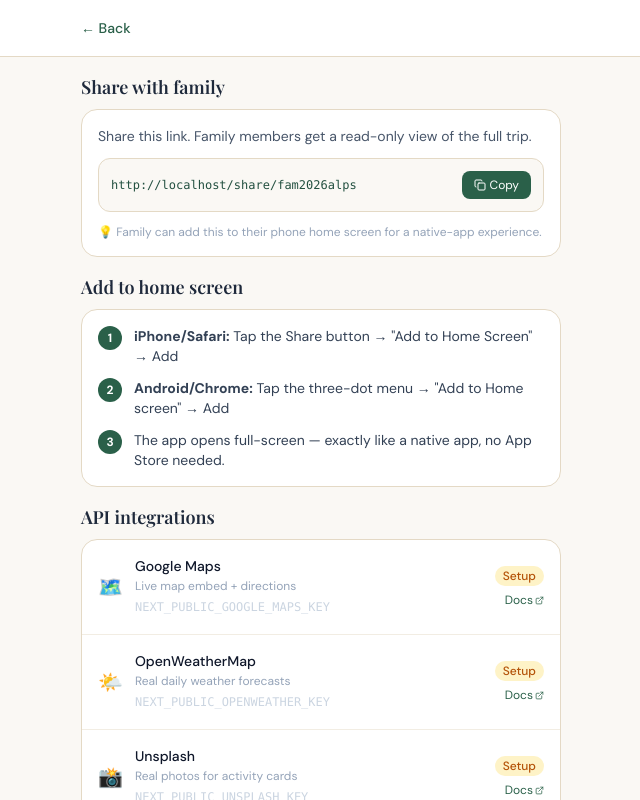
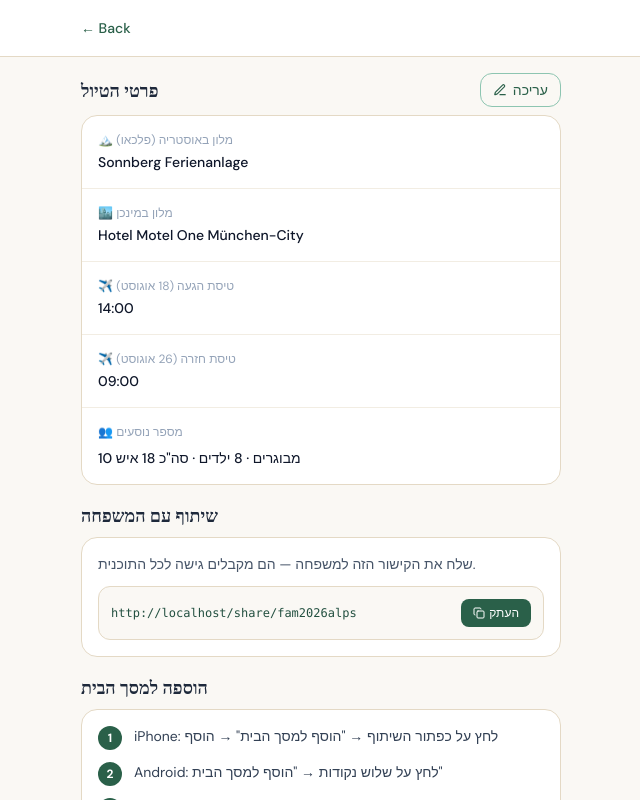
Before and after one commit to tomerbechavod/wanderfam, a Next.js app: page /trip/alps-bavaria-2026/settings in a window 1280 px wide. Shown: the top 800 px of the page, without its empty margins (319-959 px from the left). Built offline with nearby package versions, Linux system fonts and the light colour scheme; a web font is replaced by a local one.

Commit message:
Update page.tsx

```diff
--- a/src/app/trip/[slug]/settings/page.tsx
+++ b/src/app/trip/[slug]/settings/page.tsx
@@ -1,122 +1,266 @@
 'use client'
 
-import { useState } from 'react'
-import { Check, Copy, ExternalLink } from 'lucide-react'
+import { useState, useEffect } from 'react'
+import { Check, Copy, ExternalLink, Save, Edit3, X } from 'lucide-react'
 import TopBar from '@/components/layout/TopBar'
 
-interface Props {
-  params: { slug: string }
+interface TripSettings {
+  hotel_flachau: string
+  hotel_munich: string
+  arrival_time: string
+  departure_time: string
+  flight_arrival: string
+  flight_departure: string
+  adults: number
+  children: number
 }
 
-const API_INTEGRATIONS = [
-  {
-    icon: '🗺️',
-    name: 'Google Maps',
-    key: 'NEXT_PUBLIC_GOOGLE_MAPS_KEY',
-    desc: 'Live map embed + directions',
-    docs: 'https://developers.google.com/maps',
-  },
-  {
-    icon: '🌤️',
-    name: 'OpenWeatherMap',
-    key: 'NEXT_PUBLIC_OPENWEATHER_KEY',
-    desc: 'Real daily weather forecasts',
-    docs: 'https://openweathermap.org/api',
-  },
-  {
-    icon: '📸',
-    name: 'Unsplash',
-    key: 'NEXT_PUBLIC_UNSPLASH_KEY',
-    desc: 'Real photos for activity cards',
-    docs: 'https://unsplash.com/developers',
-  },
-  {
-    icon: '🔍',
-    name: 'Supabase',
-    key: 'NEXT_PUBLIC_SUPABASE_URL',
-    desc: 'Database + auth + storage',
-    docs: 'https://supabase.com',
-  },
-]
+const DEFAULT_SETTINGS: TripSettings = {
+  hotel_flachau: 'Sonnberg Ferienanlage',
+  hotel_munich: 'Hotel Motel One München-City',
+  arrival_time: '14:00',
+  departure_time: '09:00',
+  flight_arrival: 'TBD',
+  flight_departure: 'TBD',
+  adults: 10,
+  children: 8,
+}
 
-export default function SettingsPage({ params }: Props) {
-  const slug = params.slug
+export default function SettingsPage({ params }: { params: { slug: string } }) {
+  const [settings, setSettings] = useState<TripSettings>(DEFAULT_SETTINGS)
+  const [editing, setEditing] = useState(false)
+  const [draft, setDraft] = useState<TripSettings>(DEFAULT_SETTINGS)
   const [copied, setCopied] = useState(false)
+  const [saved, setSaved] = useState(false)
 
-  const shareUrl =
-    typeof window !== 'undefined'
-      ? `${window.location.origin}/share/fam2026alps`
-      : `https://wanderfam.vercel.app/share/fam2026alps`
+  useEffect(() => {
+    const stored = localStorage.getItem('wanderfam-settings')
+    if (stored) {
+      const parsed = JSON.parse(stored)
+      setSettings(parsed)
+      setDraft(parsed)
+    }
+  }, [])
+
+  const shareUrl = typeof window !== 'undefined'
+    ? `${window.location.origin}/share/fam2026alps`
+    : 'https://wanderfam.vercel.app/share/fam2026alps'
 
   const copy = async () => {
-    try {
-      await navigator.clipboard.writeText(shareUrl)
-    } catch {}
+    try { await navigator.clipboard.writeText(shareUrl) } catch {}
     setCopied(true)
     setTimeout(() => setCopied(false), 2000)
   }
 
+  const save = () => {
+    setSettings(draft)
+    localStorage.setItem('wanderfam-settings', JSON.stringify(draft))
+    setEditing(false)
+    setSaved(true)
+    setTimeout(() => setSaved(false), 2000)
+  }
+
+  const cancel = () => {
+    setDraft(settings)
+    setEditing(false)
+  }
+
   return (
     <div className="min-h-screen bg-sand-50">
-      <TopBar tripSlug={slug} showBack backHref={`/trip/${slug}`} title="Settings" />
+      <TopBar tripSlug={params.slug} showBack backHref={`/trip/${params.slug}`} title="הגדרות הטיול" />
       <main className="max-w-lg mx-auto pb-24 px-4 pt-4 space-y-4">
+
+        {/* Trip Details Edit */}
+        <div>
+          <div className="flex items-center justify-between mb-2">
+            <h2 className="font-serif text-lg font-semibold text-slate-800">פרטי הטיול</h2>
+            {!editing ? (
+              <button
+                onClick={() => setEditing(true)}
+                className="flex items-center gap-1.5 text-sm text-forest-600 border border-forest-300 px-3 py-1.5 rounded-xl"
+              >
+                <Edit3 size={14} /> עריכה
+              </button>
+            ) : (
+              <div className="flex gap-2">
+                <button
+                  onClick={save}
+                  className="flex items-center gap-1.5 text-sm bg-forest-600 text-white px-3 py-1.5 rounded-xl"
+                >
+                  <Save size={14} /> שמור
+                </button>
+                <button
+                  onClick={cancel}
+                  className="flex items-center gap-1.5 text-sm bg-slate-100 text-slate-600 px-3 py-1.5 rounded-xl"
+                >
+                  <X size={14} /> ביטול
+                </button>
+              </div>
+            )}
+          </div>
+
+          {saved && (
+            <div className="bg-forest-50 border border-forest-200 rounded-xl px-4 py-2 mb-3 text-sm text-forest-700 flex items-center gap-2">
+              <Check size={14} /> נשמר בהצלחה!
+            </div>
+          )}
+
+          <div className="bg-white rounded-2xl border border-sand-200 divide-y divide-sand-100">
+
+            {/* Hotel Flachau */}
+            <div className="p-4">
+              <p className="text-xs text-slate-400 mb-1">🏔️ מלון באוסטריה (פלכאו)</p>
+              {editing ? (
+                <input
+                  value={draft.hotel_flachau}
+                  onChange={e => setDraft({ ...draft, hotel_flachau: e.target.value })}
+                  className="w-full border border-sand-300 rounded-xl px-3 py-2 text-sm outline-none focus:border-forest-400"
+                  placeholder="שם המלון או הצימר"
+                />
+              ) : (
+                <p className="text-sm font-medium text-slate-900">{settings.hotel_flachau}</p>
+              )}
+            </div>
+
+            {/* Hotel Munich */}
+            <div className="p-4">
+              <p className="text-xs text-slate-400 mb-1">🏙️ מלון במינכן</p>
+              {editing ? (
+                <input
+                  value={draft.hotel_munich}
+                  onChange={e => setDraft({ ...draft, hotel_munich: e.target.value })}
+                  className="w-full border border-sand-300 rounded-xl px-3 py-2 text-sm outline-none focus:border-forest-400"
+                  placeholder="שם המלון"
+                />
+              ) : (
+                <p className="text-sm font-medium text-slate-900">{settings.hotel_munich}</p>
+              )}
+            </div>
+
+            {/* Flight Arrival */}
+            <div className="p-4">
+              <p className="text-xs text-slate-400 mb-1">✈️ טיסת הגעה (18 אוגוסט)</p>
+              {editing ? (
+                <div className="grid grid-cols-2 gap-2">
+                  <div>
+                    <p className="text-xs text-slate-400 mb-1">מספר טיסה</p>
+                    <input
+                      value={draft.flight_arrival}
+                      onChange={e => setDraft({ ...draft, flight_arrival: e.target.value })}
+                      className="w-full border border-sand-300 rounded-xl px-3 py-2 text-sm outline-none focus:border-forest-400"
+                      placeholder="LY123"
+                    />
+                  </div>
+                  <div>
+                    <p className="text-xs text-slate-400 mb-1">שעת נחיתה</p>
+                    <input
+                      type="time"
+                      value={draft.arrival_time}
+                      onChange={e => setDraft({ ...draft, arrival_time: e.target.value })}
+                      className="w-full border border-sand-300 rounded-xl px-3 py-2 text-sm outline-none focus:border-forest-400"
+                    />
+                  </div>
+                </div>
+              ) : (
+                <p className="text-sm font-medium text-slate-900">
+                  {settings.flight_arrival !== 'TBD' ? settings.flight_arrival + ' · ' : ''}{settings.arrival_time}
+                </p>
+              )}
+            </div>
+
+            {/* Flight Departure */}
+            <div className="p-4">
+              <p className="text-xs text-slate-400 mb-1">✈️ טיסת חזרה (26 אוגוסט)</p>
+              {editing ? (
+                <div className="grid grid-cols-2 gap-2">
+                  <div>
+                    <p className="text-xs text-slate-400 mb-1">מספר טיסה</p>
+                    <input
+                      value={draft.flight_departure}
+                      onChange={e => setDraft({ ...draft, flight_departure: e.target.value })}
+                      className="w-full border border-sand-300 rounded-xl px-3 py-2 text-sm outline-none focus:border-forest-400"
+                      placeholder="LY124"
+                    />
+                  </div>
+                  <div>
+                    <p className="text-xs text-slate-400 mb-1">שעת המראה</p>
+                    <input
+                      type="time"
+                      value={draft.departure_time}
+                      onChange={e => setDraft({ ...draft, departure_time: e.target.value })}
+                      className="w-full border border-sand-300 rounded-xl px-3 py-2 text-sm outline-none focus:border-forest-400"
+                    />
+                  </div>
+                </div>
+              ) : (
+                <p className="text-sm font-medium text-slate-900">
+                  {settings.flight_departure !== 'TBD' ? settings.flight_departure + ' · ' : ''}{settings.departure_time}
+                </p>
+              )}
+            </div>
+
+            {/* Travelers */}
+            <div className="p-4">
+              <p className="text-xs text-slate-400 mb-2">👥 מספר נוסעים</p>
+              {editing ? (
+                <div className="grid grid-cols-2 gap-3">
+                  <div>
+                    <p className="text-xs text-slate-500 mb-1">מבוגרים</p>
+                    <div className="flex items-center gap-2">
+                      <button onClick={() => setDraft(d => ({ ...d, adults: Math.max(1, d.adults - 1) }))}
+                        className="w-8 h-8 rounded-full border border-sand-300 text-slate-600 flex items-center justify-center text-lg">−</button>
+                      <span className="font-semibold w-6 text-center">{draft.adults}</span>
+                      <button onClick={() => setDraft(d => ({ ...d, adults: d.adults + 1 }))}
+                        className="w-8 h-8 rounded-full border border-sand-300 text-slate-600 flex items-center justify-center text-lg">+</button>
+                    </div>
+                  </div>
+                  <div>
+                    <p className="text-xs text-slate-500 mb-1">ילדים</p>
+                    <div className="flex items-center gap-2">
+                      <button onClick={() => setDraft(d => ({ ...d, children: Math.max(0, d.children - 1) }))}
+                        className="w-8 h-8 rounded-full border border-sand-300 text-slate-600 flex items-center justify-center text-lg">−</button>
+                      <span className="font-semibold w-6 text-center">{draft.children}</span>
+                      <button onClick={() => setDraft(d => ({ ...d, children: d.children + 1 }))}
+                        className="w-8 h-8 rounded-full border border-sand-300 text-slate-600 flex items-center justify-center text-lg">+</button>
+                    </div>
+                  </div>
+                </div>
+              ) : (
+                <p className="text-sm font-medium text-slate-900">
+                  {settings.adults} מבוגרים · {settings.children} ילדים · סה"כ {settings.adults + settings.children} איש
+                </p>
+              )}
+            </div>
+          </div>
+        </div>
+
         {/* Share */}
         <div>
-          <h2 className="font-serif text-lg font-semibold text-slate-800 mb-2">
-            Share with family
-          </h2>
+          <h2 className="font-serif text-lg font-semibold text-slate-800 mb-2">שיתוף עם המשפחה</h2>
           <div className="bg-white rounded-2xl border border-sand-200 p-4 space-y-3">
-            <p className="text-sm text-slate-600">
-              Share this link. Family members get a read-only view of the full trip.
-            </p>
+            <p className="text-sm text-slate-600">שלח את הקישור הזה למשפחה — הם מקבלים גישה לכל התוכנית.</p>
             <div className="flex items-center gap-2 bg-sand-50 border border-sand-200 rounded-xl p-3">
               <p className="text-xs text-forest-700 flex-1 break-all font-mono">{shareUrl}</p>
-              <button
-                onClick={copy}
-                className="flex-shrink-0 flex items-center gap-1 text-xs bg-forest-600 text-white px-3 py-1.5 rounded-lg"
-              >
+              <button onClick={copy}
+                className="flex-shrink-0 flex items-center gap-1 text-xs bg-forest-600 text-white px-3 py-1.5 rounded-lg">
                 {copied ? <Check size={12} /> : <Copy size={12} />}
-                {copied ? 'Copied!' : 'Copy'}
+                {copied ? 'הועתק!' : 'העתק'}
               </button>
             </div>
-            <p className="text-xs text-slate-400">
-              💡 Family can add this to their phone home screen for a native-app experience.
-            </p>
           </div>
         </div>
 
         {/* PWA */}
         <div>
-          <h2 className="font-serif text-lg font-semibold text-slate-800 mb-2">
-            Add to home screen
-          </h2>
+          <h2 className="font-serif text-lg font-semibold text-slate-800 mb-2">הוספה למסך הבית</h2>
           <div className="bg-white rounded-2xl border border-sand-200 p-4 space-y-3">
             {[
-              {
-                n: 1,
-                text: (
-                  <>
-                    <strong>iPhone/Safari:</strong> Tap the Share button → &quot;Add to Home Screen&quot; → Add
-                  </>
-                ),
-              },
-              {
-                n: 2,
-                text: (
-                  <>
-                    <strong>Android/Chrome:</strong> Tap the three-dot menu → &quot;Add to Home screen&quot; → Add
-                  </>
-                ),
-              },
-              {
-                n: 3,
-                text: 'The app opens full-screen — exactly like a native app, no App Store needed.',
-              },
+              { n: 1, text: 'iPhone: לחץ על כפתור השיתוף → "הוסף למסך הבית" → הוסף' },
+              { n: 2, text: 'Android: לחץ על שלוש נקודות → "הוסף למסך הבית"' },
+              { n: 3, text: 'האפליקציה תיפתח במסך מלא — בדיוק כמו אפליקציה רגילה!' },
             ].map(({ n, text }) => (
               <div key={n} className="flex items-start gap-3">
-                <div className="w-6 h-6 bg-forest-600 text-white rounded-full flex items-center justify-center text-xs font-bold flex-shrink-0">
-                  {n}
-                </div>
+                <div className="w-6 h-6 bg-forest-600 text-white rounded-full flex items-center justify-center text-xs font-bold flex-shrink-0">{n}</div>
                 <p className="text-sm text-slate-700">{text}</p>
               </div>
             ))}
@@ -125,39 +269,28 @@ export default function SettingsPage({ params }: Props) {
 
         {/* API integrations */}
         <div>
-          <h2 className="font-serif text-lg font-semibold text-slate-800 mb-2">
-            API integrations
-          </h2>
+          <h2 className="font-serif text-lg font-semibold text-slate-800 mb-2">חיבורי API</h2>
           <div className="bg-white rounded-2xl border border-sand-200 divide-y divide-sand-100">
-            {API_INTEGRATIONS.map((api) => (
+            {[
+              { icon: '🗺️', name: 'Google Maps', desc: 'מפה חיה + ניווט', key: 'NEXT_PUBLIC_GOOGLE_MAPS_KEY', docs: 'https://developers.google.com/maps' },
+              { icon: '🌤️', name: 'OpenWeatherMap', desc: 'תחזית אמיתית לכל יום', key: 'NEXT_PUBLIC_OPENWEATHER_KEY', docs: 'https://openweathermap.org/api' },
+            ].map(api => (
               <div key={api.key} className="p-4 flex items-center gap-3">
-                <span className="text-xl flex-shrink-0">{api.icon}</span>
-                <div className="flex-1 min-w-0">
+                <span className="text-xl">{api.icon}</span>
+                <div className="flex-1">
                   <p className="font-medium text-sm text-slate-900">{api.name}</p>
-                  <p className="text-xs text-slate-400 mt-0.5">{api.desc}</p>
-                  <code className="text-xs text-slate-300 font-mono">{api.key}</code>
+                  <p className="text-xs text-slate-400">{api.desc}</p>
                 </div>
-                <div className="flex flex-col items-end gap-1.5">
-                  <span className="text-xs px-2 py-0.5 rounded-full font-medium bg-amber-100 text-amber-700">
-                    Setup
-                  </span>
-                  <a
-                    href={api.docs}
-                    target="_blank"
-                    rel="noopener noreferrer"
-                    className="text-xs text-forest-600 flex items-center gap-0.5"
-                  >
-                    Docs <ExternalLink size={9} />
-                  </a>
-                </div>
+                <a href={api.docs} target="_blank" rel="noopener noreferrer"
+                  className="text-xs text-forest-600 flex items-center gap-0.5">
+                  הגדרה <ExternalLink size={9} />
+                </a>
               </div>
             ))}
           </div>
         </div>
 
-        <div className="text-center pt-2 pb-4">
-          <p className="text-xs text-slate-400">Wanderfam v0.1 · Next.js + Supabase</p>
-        </div>
+        <p className="text-center text-xs text-slate-400 pb-4">Wanderfam v0.1</p>
       </main>
     </div>
   )
```
